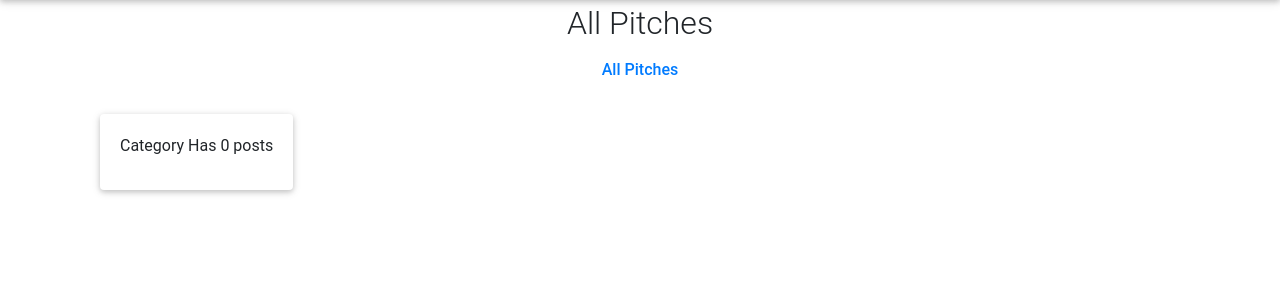
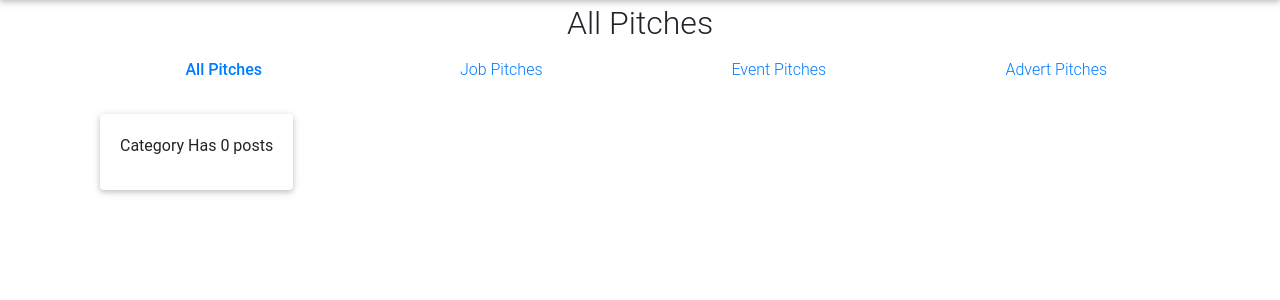
Before and after one commit to David5627/PItch, a Flask app: template app/templates/index.html in a window 1280 px wide. Shown: the part 56-356 px from the top of the page. Run offline with Flask 2, Linux system fonts and the light colour scheme; the template is opened without the code that fills it, so the values that code supplies are empty; some libraries are stand-ins or nearby versions; some web fonts are replaced.

Commit message:
modify index.html

```diff
--- a/app/templates/index.html
+++ b/app/templates/index.html
@@ -3,36 +3,36 @@
 
 {% block content %}
 
-        <div  class="container" id="particles-js">
+<div class="container" id="particles-js">
     <h2 class="text-center" id="posts">All Pitches</h2>
     <ul class="nav nav-pills nav-justified nav-fill" role="tablist">
-                <li class="nav-item" >
-                    <a id ="cats" class="nav-link" data-toggle="tab" href="#all"><strong>All Pitches</strong> </a>
+        <li class="nav-item">
+            <a id="cats" class="nav-link" data-toggle="tab" href="#all"><strong>All Pitches</strong> </a>
         </li>
-{#                <li class="nav-item">#}
-{#                  <a class="nav-link" id ="cats" data-toggle="tab" href="#jobs">Job Pitches</a>#}
-{#                </li>#}
-{#                <li class="nav-item">#}
-{#                  <a class="nav-link" id ="cats" data-toggle="tab" href="#event">Event Pitches</a>#}
-{#                </li>#}
-{#                <li class="nav-item">#}
-{#                  <a class="nav-link" id ="cats"data-toggle="tab" href="#ads">Advert Pitches</a>#}
-{#                </li>#}
+        <li class="nav-item">
+            <a class="nav-link" id="cats" data-toggle="tab" href="#jobs">Job Pitches</a>
+        </li>
+        <li class="nav-item">
+            <a class="nav-link" id="cats" data-toggle="tab" href="#event">Event Pitches</a>
+        </li>
+        <li class="nav-item">
+            <a class="nav-link" id="cats" data-toggle="tab" href="#ads">Advert Pitches</a>
+        </li>
     </ul>
     <div class="tab-content">
-                <div  class="container tab-pane active" id="all"><br>
+        <div class="container tab-pane active" id="all"><br>
             {{ macro.display(pitches) }}
         </div>
-                <div  class="container tab-pane fade" id="event"><br>
+        <div class="container tab-pane fade" id="event"><br>
             {{ macro.display(event)}}
         </div>
-{#                <div  class="container tab-pane fade" id="jobs"><br>#}
-{#                    {{ macro.display(job) }}#}
-{#                </div>#}
-{#                <div  class="container tab-pane fade" id="ads"><br>#}
-{#                    {{ macro.display(advertisement) }}#}
-{##}
-{#                </div>#}
+        <div class="container tab-pane fade" id="jobs"><br>
+            {{ macro.display(job) }}
+        </div>
+        <div class="container tab-pane fade" id="ads"><br>
+            {{ macro.display(advertisement) }}
+
+        </div>
     </div>
 </div>
 {% endblock%}
```
Lines whose indentation alone changed are shown as unchanged.
